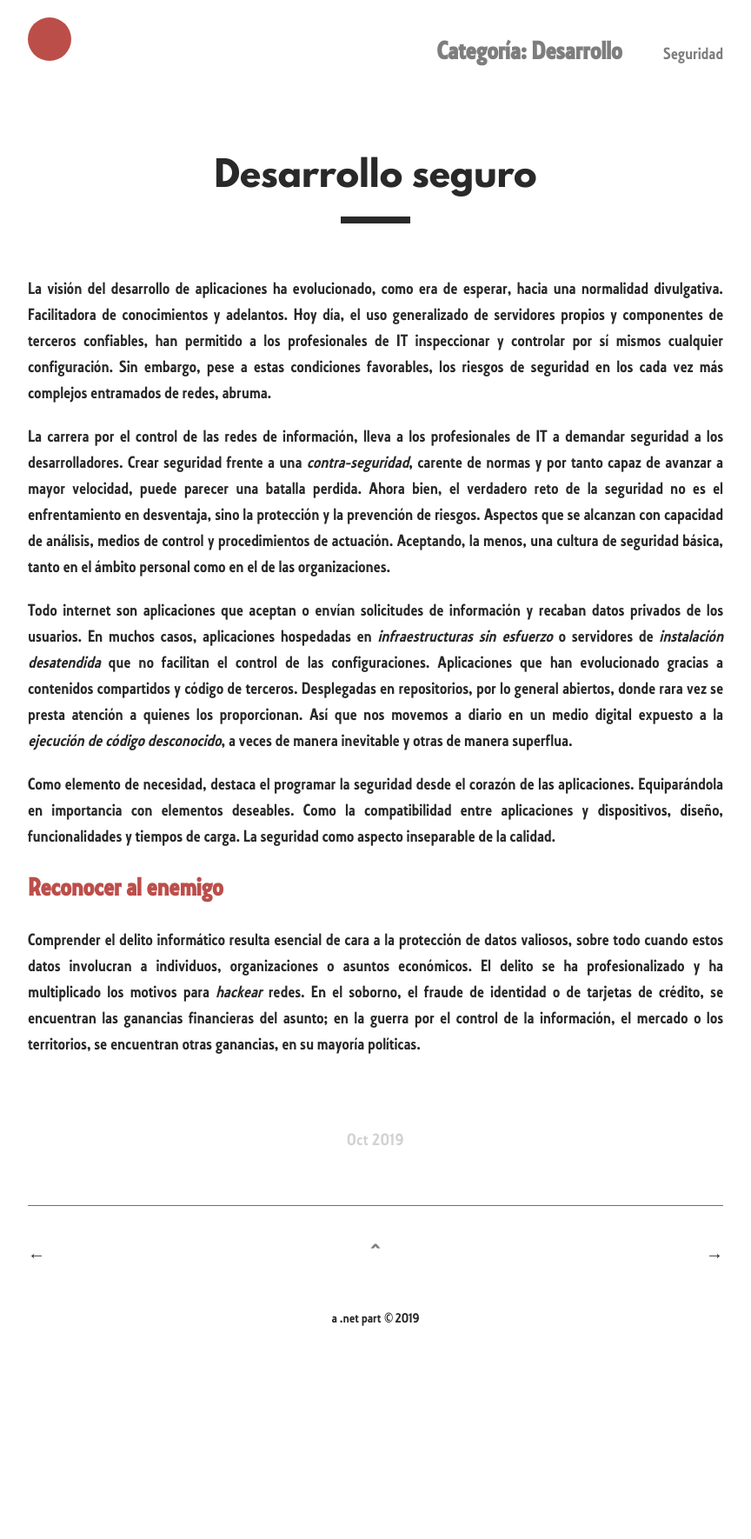
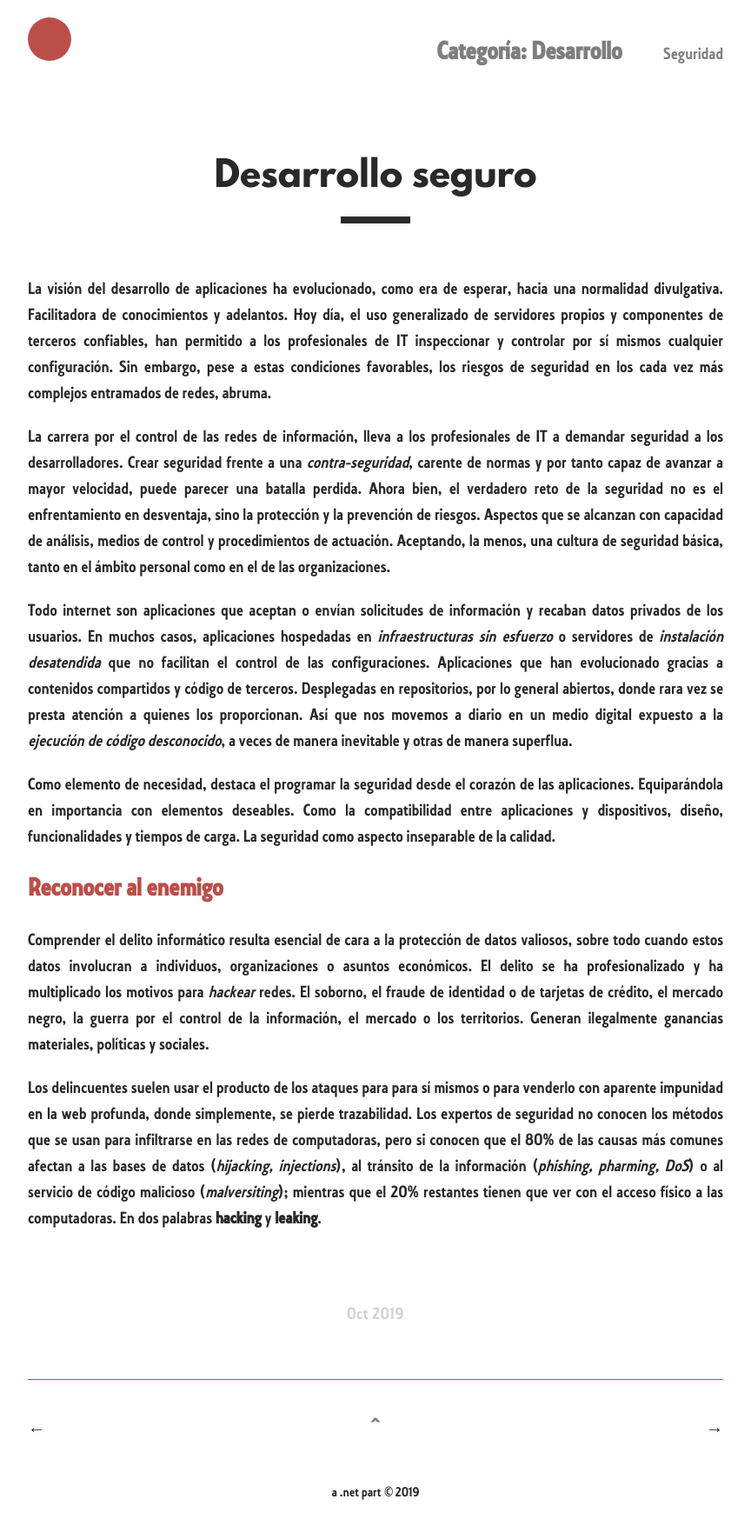
Before and after one commit to Rocmpr/blog, a Jekyll site: the page built from _posts/2019-10-28-Desarrollo Seguro.md, in a window 1280 px wide. Shown: the whole page at 87% size, without its empty margins (208-1072 px from the left). Built offline with Jekyll 4.4.1, drawn with Linux system fonts in a browser that asks for light colours; our own code applies the rules of GitHub Pages for plain Markdown files; before the commit the page ends 1570 px from its top, so only the background shows below that.

Commit message:
Update 2019-10-28-Desarrollo Seguro.md

```diff
--- a/_posts/2019-10-28-Desarrollo Seguro.md
+++ b/_posts/2019-10-28-Desarrollo Seguro.md
@@ -8,4 +8,6 @@ Como elemento de necesidad, destaca el programar la seguridad desde el corazón
 
 ## Reconocer al enemigo
 
-Comprender el delito informático resulta esencial de cara a la protección de datos valiosos, sobre todo cuando estos datos involucran a individuos, organizaciones o asuntos económicos. El delito se ha profesionalizado y ha multiplicado los motivos para _hackear_ redes. En el soborno, el fraude de identidad o de tarjetas de crédito, se encuentran las ganancias financieras del asunto; en la guerra por el control de la información, el mercado o los territorios, se encuentran otras ganancias, en su mayoría políticas.
+Comprender el delito informático resulta esencial de cara a la protección de datos valiosos, sobre todo cuando estos datos involucran a individuos, organizaciones o asuntos económicos. El delito se ha profesionalizado y ha multiplicado los motivos para _hackear_ redes. El soborno, el fraude de identidad o de tarjetas de crédito, el mercado negro, la guerra por el control de la información, el mercado o los territorios. Generan ilegalmente ganancias materiales, políticas y sociales.
+
+Los delincuentes suelen usar el producto de los ataques para para sí mismos o  para venderlo con aparente impunidad en la web profunda, donde simplemente, se pierde trazabilidad. Los expertos de seguridad no conocen los métodos que se usan para infiltrarse en las redes de computadoras, pero si conocen que el 80% de las causas más comunes afectan a las bases de datos (_hijacking, injections_), al tránsito de la información (_phishing, pharming, DoS_) o al servicio de código malicioso (_malversiting_); mientras que el 20% restantes tienen que ver con el acceso físico a las computadoras. En dos palabras **hacking** y **leaking**.
```
